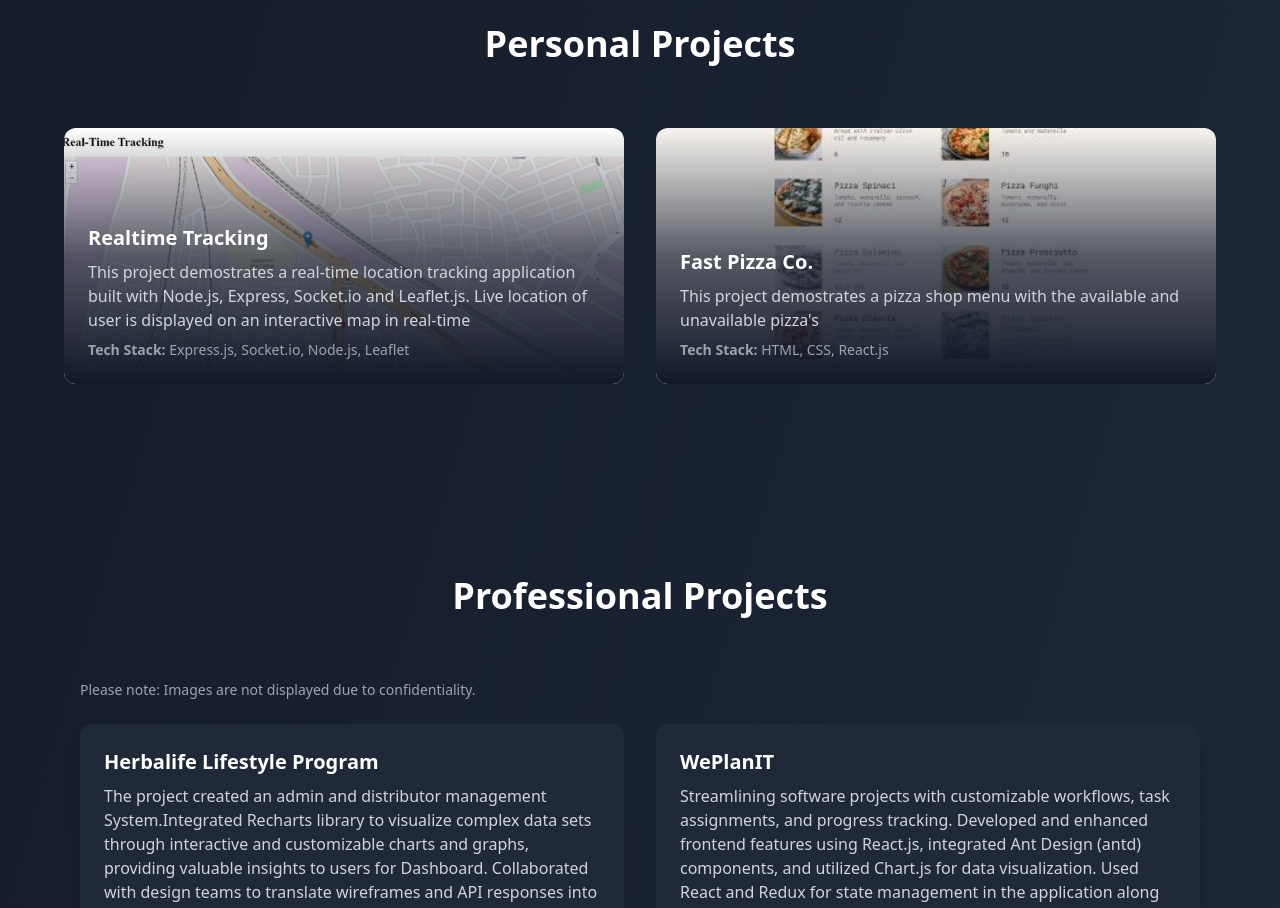
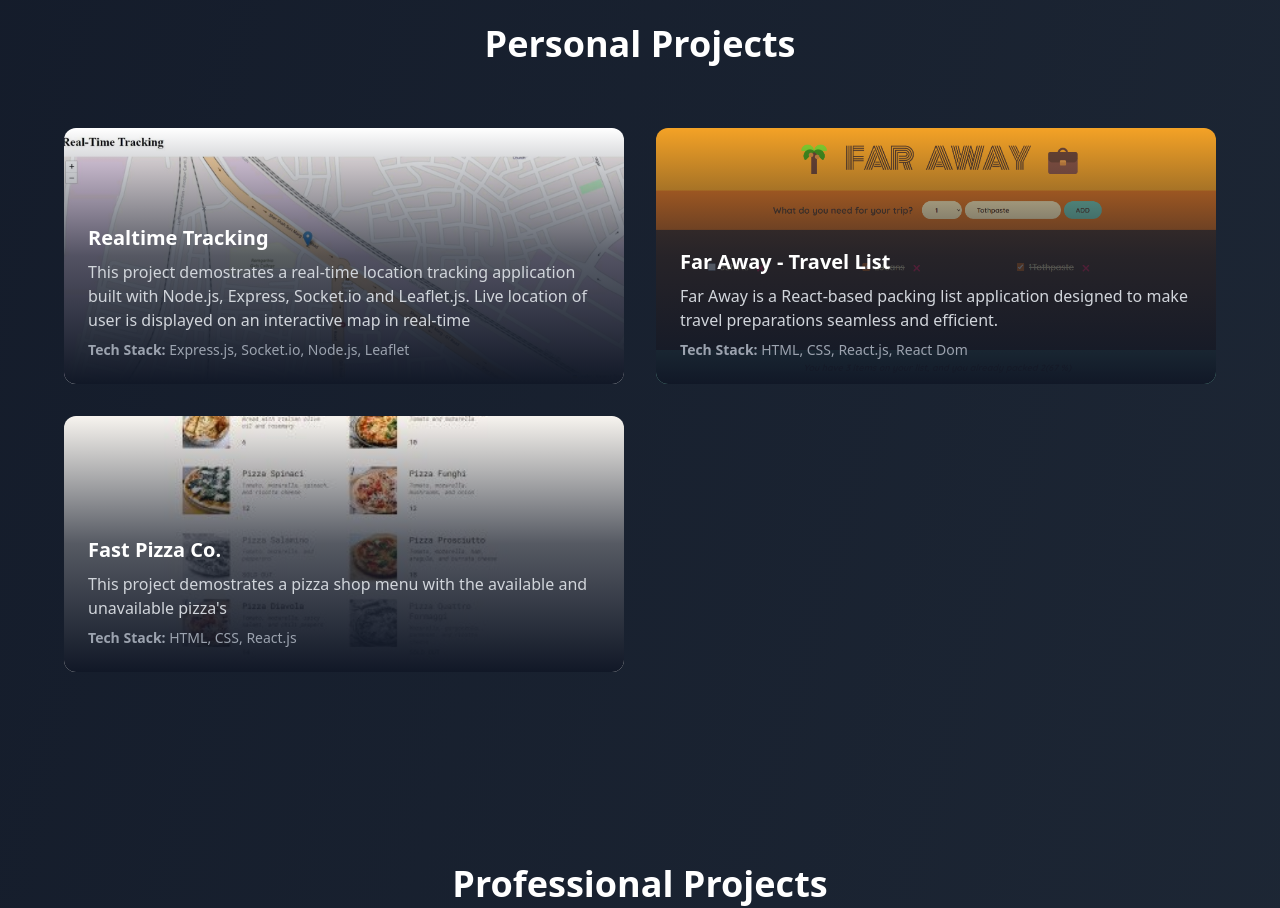
Before and after one commit to karanvirsingh011998/portfolio, a React (Vite) app: page / in a window 1280 px wide. Shown: the part 2280-3188 px from the top of the page. Built offline with nearby package versions, Linux system fonts and the light colour scheme.

Commit message:
added project in personal project

```diff
--- a/src/pages/data/projects.ts
+++ b/src/pages/data/projects.ts
@@ -1,6 +1,6 @@
-import realtimetrackingScrenshot from '../../assets/images/realtimeTracking.jpg';
-import pizzaMenu from '../../assets/images/pizzaMenu.jpg';
-
+import realtimetrackingScrenshot from "../../assets/images/realtimeTracking.jpg";
+import pizzaMenu from "../../assets/images/pizzaMenu.jpg";
+import farAway from "../../assets/images/TravelList.png";
 
 export const projects = [
   {
@@ -8,46 +8,67 @@
     desc: "This project demostrates a real-time location tracking application built with Node.js, Express, Socket.io and Leaflet.js. Live location of user is displayed on an interactive map in real-time",
     link: "https://github.com/karanvirsingh011998/realtime-tracking",
     image: realtimetrackingScrenshot,
-    techStack: ['Express.js', 'Socket.io', 'Node.js', 'Leaflet']
-  }, {
+    techStack: ["Express.js", "Socket.io", "Node.js", "Leaflet"],
+  },
+  {
+    title: "Far Away - Travel List",
+    desc: "Far Away is a React-based packing list application designed to make travel preparations seamless and efficient.",
+    link: "https://karanvirsingh011998.github.io/travel_list/",
+    image: farAway,
+    techStack: ["HTML", "CSS", "React.js","React Dom"],
+  }  ,
+  {
     title: "Fast Pizza Co.",
     desc: "This project demostrates a pizza shop menu with the available and unavailable pizza's",
     link: "https://github.com/karanvirsingh011998/pizzaMenu",
     image: pizzaMenu,
-    techStack: ['HTML', 'CSS', 'React.js']
+    techStack: ["HTML", "CSS", "React.js"],
   },
-]
-
+];
 
 export const organizationProjects = [
   {
     title: "Herbalife Lifestyle Program",
     desc: "The project created an admin and distributor management System.Integrated Recharts library to visualize complex data sets through interactive and customizable charts and graphs, providing valuable insights to users for Dashboard. Collaborated with design teams to translate wireframes and API responses into interactive frontend features, ensuring alignment with project requirements. Integrated Node.js for server-side logic, handling API requests and data management to ensure seamless frontend-backend communication.",
-    techStack: ['HTML', 'CSS', 'React.js','Typescript'],
-    libraries: ['Material UI', 'Axios', 'React Hook Form', 'Yup', 'day.js']
-  }, {
+    techStack: ["HTML", "CSS", "React.js", "Typescript"],
+    libraries: ["Material UI", "Axios", "React Hook Form", "Yup", "day.js"],
+  },
+  {
     title: "WePlanIT",
     desc: "Streamlining software projects with customizable workflows, task assignments, and progress tracking. Developed and enhanced frontend features using React.js, integrated Ant Design (antd) components, and utilized Chart.js for data visualization. Used React and Redux for state management in the application along with the use of React Hooks. Build robust backend services and APIs with Node.js and Express.js. Design and implement MongoDB schemas using Mongoose for efficient data storage and retrieval.",
-    techStack: ['HTML', 'CSS', 'Next.js'],
-    libraries: ['redux', 'Antd', 'Chart.js','Typescript']
+    techStack: ["HTML", "CSS", "Next.js"],
+    libraries: ["redux", "Antd", "Chart.js", "Typescript"],
   },
   {
     title: "Wil Portfolio",
     desc: "Streamlining software projects with customizable workflows, task assignments, and progress tracking. Developed and enhanced frontend features using React.js, integrated Ant Design (antd) components, and utilized Chart.js for data visualization. Used React and Redux for state management in the application along with the use of React Hooks. Build robust backend services and APIs with Node.js and Express.js. Design and implement MongoDB schemas using Mongoose for efficient data storage and retrieval.",
-    techStack: ['HTML', 'CSS', 'React.js', 'Strapi'],
-    libraries: ['Material UI', 'React-pdf']
+    techStack: ["HTML", "CSS", "React.js", "Strapi"],
+    libraries: ["Material UI", "React-pdf"],
   },
   {
     title: "Flahybase",
     desc: "A biotechnology company website showcasing an AI-driven ecosystem for Precision Oncology. Flahybase develops cutting-edge detection and diagnostic products powered by artificial intelligence and collaborates with leading institutions to advance targeted therapies. The website features a landing page with sections for About, Diagnostics ,Team,and Contact Us.",
-    techStack: ['HTML', 'CSS', 'Next.js'],
-    libraries: ['Tailwind CSS', 'react-particles', 'Formik', 'Yup', 'p5-wrapper/react']
+    techStack: ["HTML", "CSS", "Next.js"],
+    libraries: [
+      "Tailwind CSS",
+      "react-particles",
+      "Formik",
+      "Yup",
+      "p5-wrapper/react",
+    ],
   },
 
   {
     title: "FlahyRecovery",
     desc: "FlahyRecovery is a biotechnology company website designed to streamline workflows with dedicated portals for users, admins, and commercial partners. The website features a landing page and User Portal: Allows users to upload and download their reports. Admin Portal: Enables admins to manage user data by uploading and downloading reports, as well as creating new reports and user accounts. Commercial Partner Portal: Allows partners to add new users and upload reports for them if already created.",
-    techStack: ['HTML', 'CSS', 'Next.js',,'Typescript'],
-    libraries: ['Tailwind CSS', 'crypto.js', 'Formik', 'Yup', 'next-intl', 'p5-wrapper/react']
-  }
-]
+    techStack: ["HTML", "CSS", "Next.js", , "Typescript"],
+    libraries: [
+      "Tailwind CSS",
+      "crypto.js",
+      "Formik",
+      "Yup",
+      "next-intl",
+      "p5-wrapper/react",
+    ],
+  },
+];
```
Also changed, not shown: src/assets/images/TravelList.png (added).
